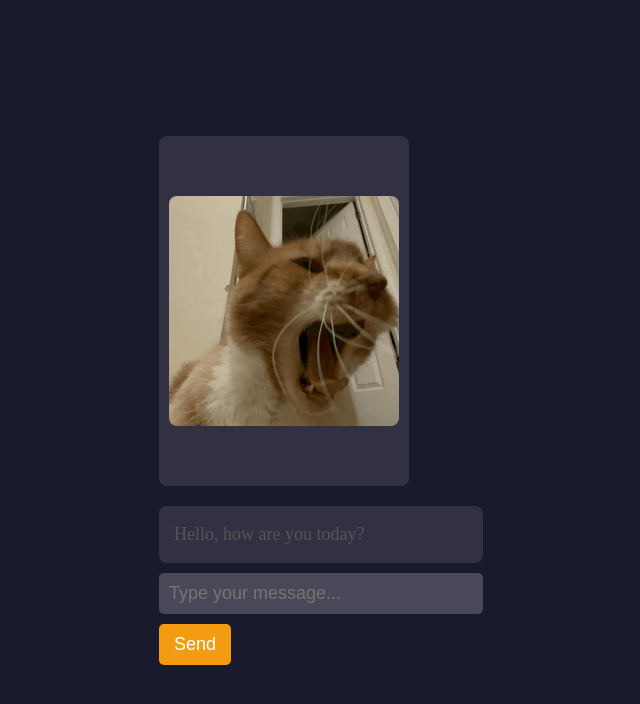
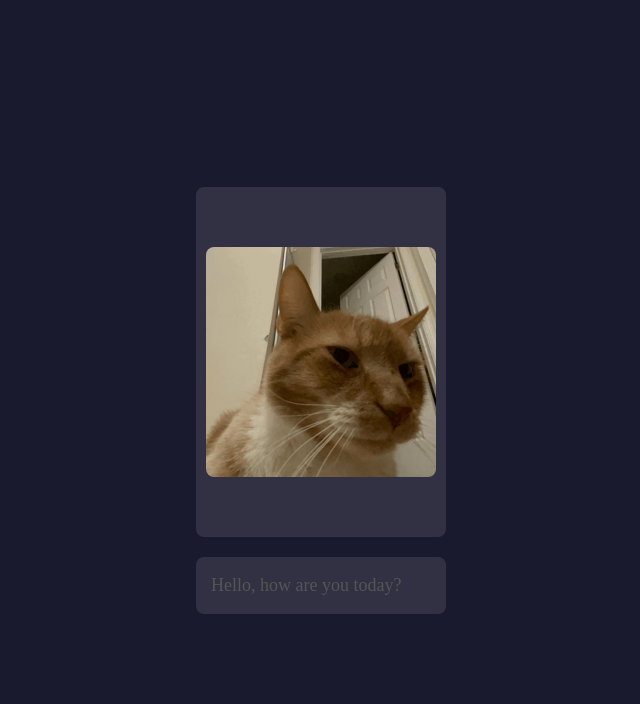
Before and after one commit to TreyBernard/TheraBot, a React (Create React App) app in the folder frontend/: page / in a window 1280 px wide. Shown: the top 704 px of the page, without its empty margins (319-959 px from the left). Built offline with nearby package versions, Linux system fonts and the light colour scheme; a web font is replaced by a local one.

Commit message:
removing stuff for merge

```diff
--- a/frontend/src/components/login/MainPage.jsx
+++ b/frontend/src/components/login/MainPage.jsx
@@ -7,8 +7,7 @@ import avatar2 from "./cat2.png";
 const MainPage = () => {
     const [avatar, setAvatar] = useState(avatar1);
     const [botResponse, setBotResponse] = useState("Hello, how are you today?");
-    const [userMessage, setUserMessage] = useState(""); // User input
-    const [loading, setLoading] = useState(false); // Loading state
+
 
     // Avatar animation (blinking effect)
     useEffect(() => {
@@ -18,28 +17,6 @@ const MainPage = () => {
         return () => clearInterval(interval);
     }, []);
 
-    // Function to send user input to Flask API
-    const sendMessage = async () => {
-        if (userMessage.trim() === "") return; // Prevent empty messages
-        setLoading(true); // Show loading state
-        setBotResponse("Thinking..."); // Temporary response
-
-        try {
-            const response = await axios.post("http://localhost:5000/generate", {
-                user_info: { name: "John", age: 25, school: "GT", feeling: "anxious" },
-                emotion: "stressed",
-                message: userMessage,
-            });
-
-            setBotResponse(response.data.response); // Update with AI response
-        } catch (error) {
-            console.error("Error fetching response:", error);
-            setBotResponse("Oops! Something went wrong.");
-        } finally {
-            setLoading(false); // Reset loading state
-        }
-    };
-
     return (
         <div className="main-page">
             <div className="avatar-box">
@@ -48,20 +25,7 @@ const MainPage = () => {
             <div className="chat-box">
                 <p>{botResponse}</p>
             </div>
-            {/* Input field for user messages */}
-            <input
-                type="text"
-                placeholder="Type your message..."
-                value={userMessage}
-                onChange={(e) => setUserMessage(e.target.value)}
-                onKeyDown={(e) => e.key === "Enter" && sendMessage()} // Send on Enter key
-                disabled={loading}
-                className="chat-input"
-            />
-            {/* Send button */}
-            <button onClick={sendMessage} disabled={loading} className="send-btn">
-                {loading ? "Loading..." : "Send"}
-            </button>
+
         </div>
     );
 };
--- a/frontend/src/components/login/mainpage.css
+++ b/frontend/src/components/login/mainpage.css
@@ -76,23 +76,6 @@ body{
     border: 2px solid #f39c12;
 }
 
-.send-btn {
-    margin-top: 10px;
-    padding: 10px 15px;
-    border: none;
-    background-color: #f39c12;
-    color: white;
-    font-size: 18px;
-    cursor: pointer;
-    border-radius: 5px;
-}
-
-.send-btn:disabled {
-    background-color: gray;
-    cursor: not-allowed;
-}
-
-
 @media (max-width: 600px){
     .main-container{
         max-width: 90%;
```
